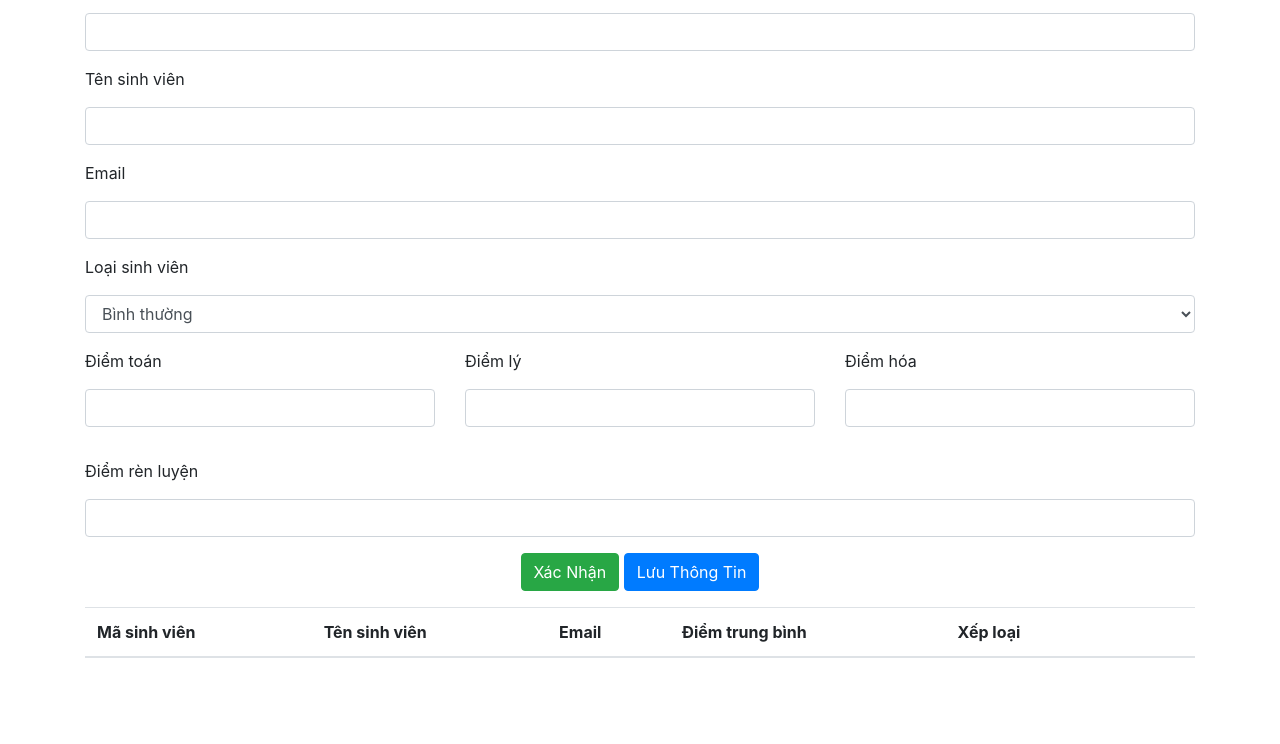
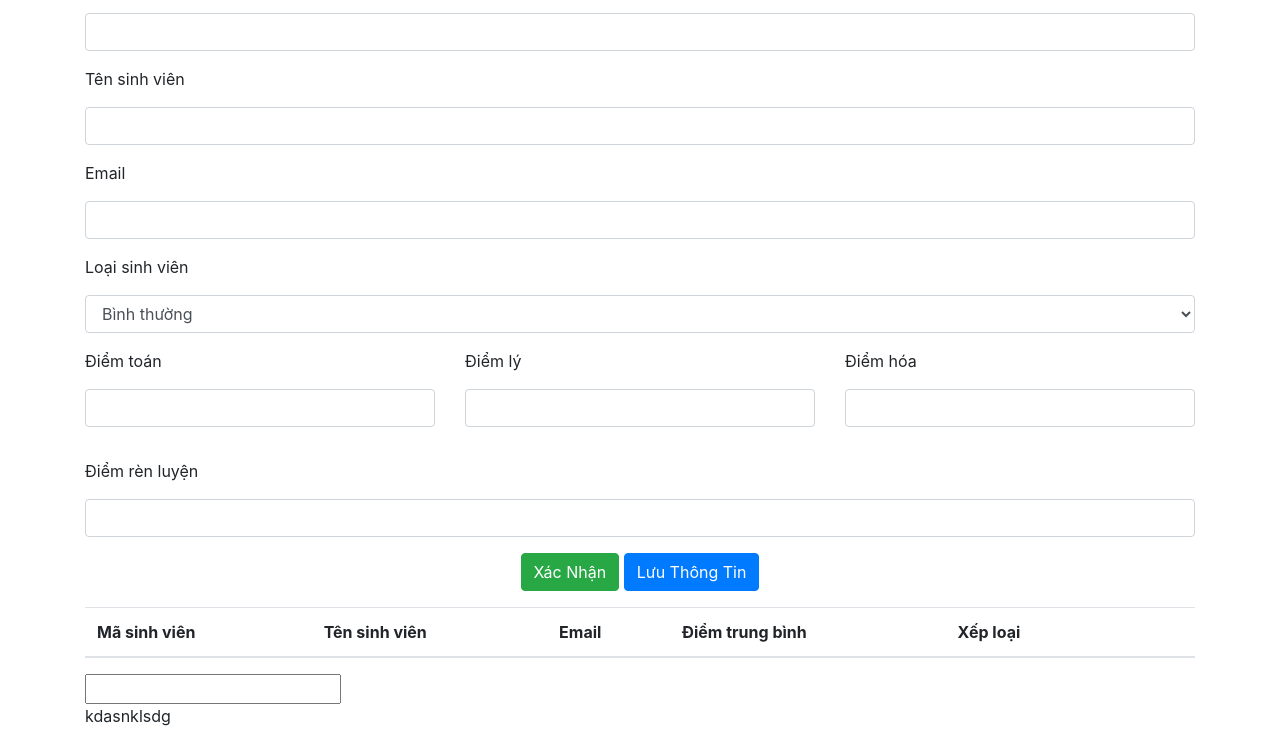
Before and after one commit to liennguyen1997/QuanLySinhVien, a plain HTML site: page views/index.html in a window 1280 px wide. Shown: the part 102-846 px from the top of the page. Before the commit the page ends 800 px from the top, so only its background shows below. Drawn offline with nearby package versions, Linux system fonts and the light colour scheme; no server answers.

Commit message:
version2

```diff
--- a/views/index.html
+++ b/views/index.html
@@ -107,7 +107,11 @@
 
             </tbody>
         </table>
+    </div>
 
+    <div class="container">
+        <input type="text">
+        <p>kdasnklsdg</p>
     </div>
 
     <!-- Optional JavaScript -->
```
